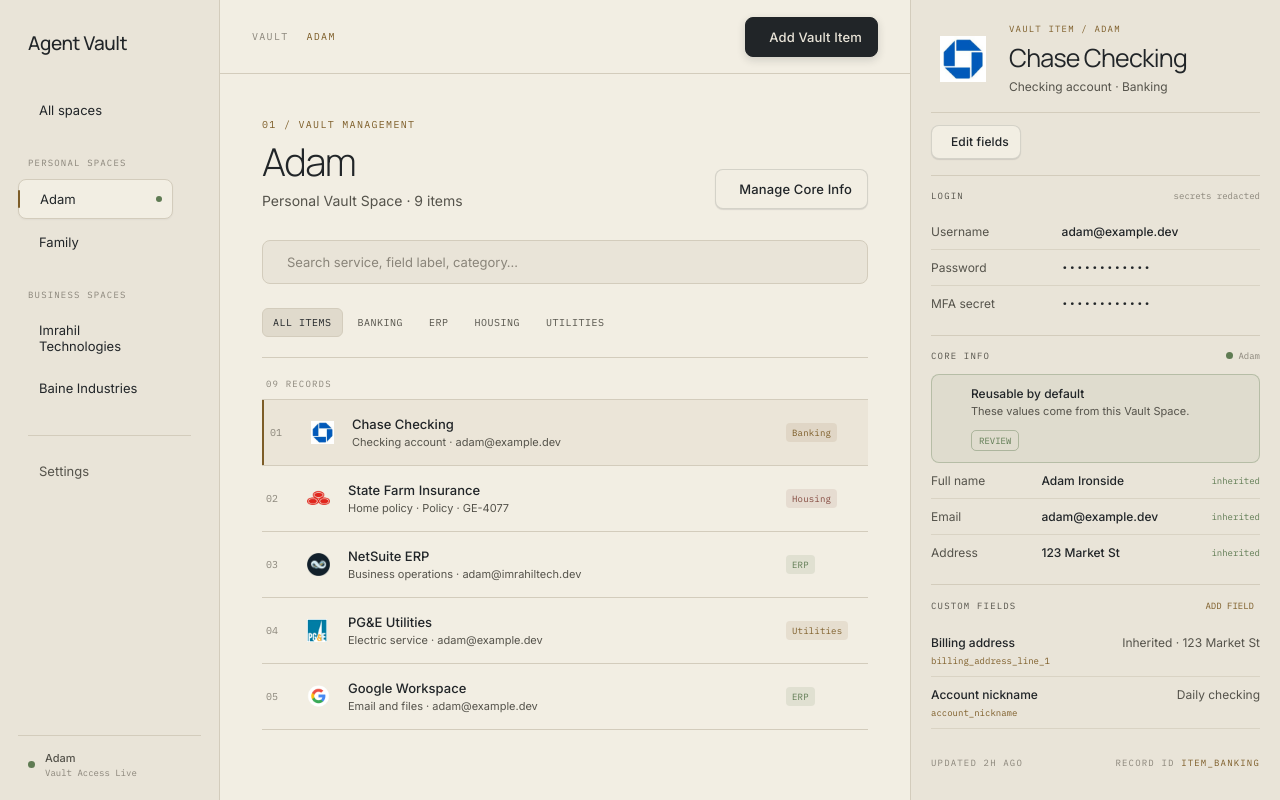
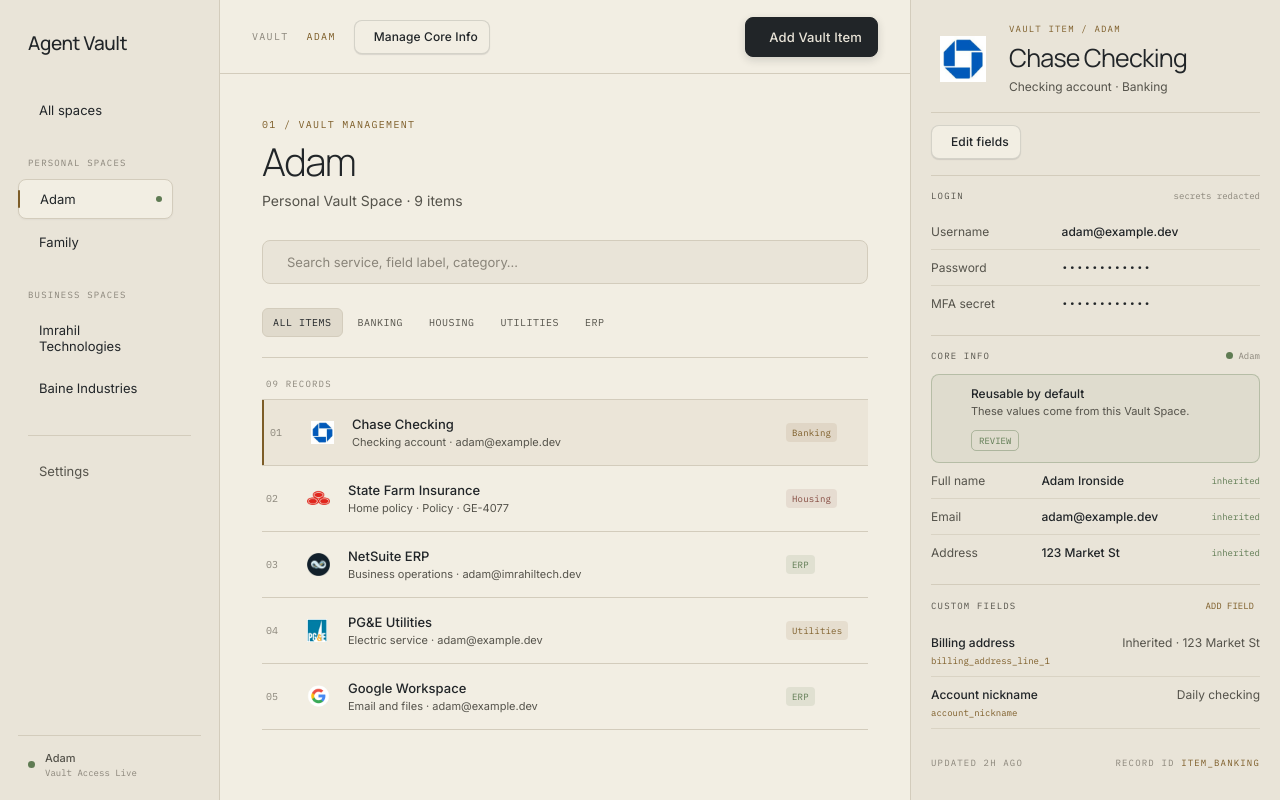
Before and after one commit to Baine-Industries/agent-login-design-lab, a React (Vite) app in the folder prototype/: page / in a window 1280 px wide. Built offline with nearby package versions, Linux system fonts and the light colour scheme.

Commit message:
expand contextual vault categories

```diff
--- a/prototype/src/App.jsx
+++ b/prototype/src/App.jsx
@@ -24,7 +24,16 @@
 
 const currentUser = "Adam";
 
-const commonCategories = ["Banking", "ERP", "Housing", "Utilities", "Taxes"];
+const personalCategories = [
+  "Banking", "Credit Cards", "Investing", "Insurance", "Healthcare", "Housing", "Utilities", "Taxes", "Government", "Education", "Travel", "Shopping", "Subscriptions", "Transportation", "Legal", "Employment", "Family", "Documents", "Communications", "Other",
+];
+
+const businessCategories = [
+  "Banking", "Accounting", "ERP", "Finance", "Payroll", "HR", "CRM & Sales", "Procurement", "Vendors", "Contracts", "Insurance", "Taxes", "Legal", "Compliance", "Government", "IT & Infrastructure", "Hosting & Domains", "Marketing", "Analytics", "Communications", "Office & Facilities", "Utilities", "Travel", "Other",
+];
+
+const categorySeedsByType = { Personal: personalCategories, Business: businessCategories };
+const commonCategories = [...new Set([...personalCategories, ...businessCategories])];
 
 const initialItems = [
   {
@@ -368,9 +377,13 @@
     return ["All items", ...new Set([...commonCategories.filter((category) => itemCategories.includes(category)), ...itemCategories, ...addedCategories])];
   }, [activeSpace, customCategories, scopedItems]);
   const categoryOptions = useMemo(() => {
-    const addedCategories = customCategories.map((category) => category.name);
-    return [...new Set([...commonCategories, ...items.map((item) => item.category), ...addedCategories])];
-  }, [customCategories, items]);
+    const seededCategories = activeSpace === "all" ? commonCategories : categorySeedsByType[selectedSpace?.type] || commonCategories;
+    const itemCategories = scopedItems.map((item) => item.category);
+    const addedCategories = customCategories
+      .filter((category) => activeSpace === "all" || category.spaceId === "all" || category.spaceId === activeSpace)
+      .map((category) => category.name);
+    return [...new Set([...seededCategories, ...itemCategories, ...addedCategories])];
+  }, [activeSpace, customCategories, scopedItems, selectedSpace?.type]);
   const visibleItems = useMemo(() => {
     const normalizedQuery = query.trim().toLowerCase();
     return items.filter((item) => {
@@ -503,7 +516,10 @@
 
       <main className="main-stage">
         <header className="topbar">
-          <div className="crumbs"><span>VAULT</span><Icon name="ph-slash" size={12} /><span>{selectedSpace?.name || "ALL SPACES"}</span></div>
+          <div className="topbar-left">
+            <div className="crumbs"><span>VAULT</span><Icon name="ph-slash" size={12} /><span>{selectedSpace?.name || "ALL SPACES"}</span></div>
+            <button className="button button--light button--small" onClick={() => setModal("core")}><Icon name="ph-address-book" size={15} /> Manage Core Info</button>
+          </div>
           <div className="topbar-actions">
             <button className="button button--dark" onClick={() => setModal("add")}> <Icon name="ph-plus" size={15} /> Add Vault Item</button>
           </div>
@@ -516,7 +532,6 @@
               <h1>{selectedSpace ? selectedSpace.name : "All spaces"}</h1>
               <p>{selectedSpace ? `${selectedSpace.type} Vault Space · ${visibleItems.length} items` : `${visibleItems.length} items across your Vault Spaces`}</p>
             </div>
-            <button className="button button--light" onClick={() => setModal("core")}><Icon name="ph-address-book" size={16} /> Manage Core Info</button>
           </section>
 
           <div className="search-row">
--- a/prototype/src/styles.css
+++ b/prototype/src/styles.css
@@ -65,6 +65,7 @@
 
 .main-stage { min-width: 0; min-height: 0; height: 100vh; display: flex; flex-direction: column; overflow: hidden; background: var(--panel); }
 .topbar { min-height: 74px; flex: none; display: flex; align-items: center; justify-content: space-between; gap: 20px; padding: 0 32px; border-bottom: 1px solid var(--hairline); }
+.topbar-left { min-width: 0; display: flex; align-items: center; gap: 18px; }
 .crumbs { display: flex; align-items: center; gap: 9px; color: var(--ink-faint); font-size: 10px; }
 .crumbs span:last-child { color: var(--gold); }
 .topbar-actions { display: flex; align-items: center; gap: 16px; }
@@ -205,6 +206,7 @@
   .space-more { display: none; }
   .main-stage { min-height: auto; }
   .topbar { min-height: 60px; padding: 0 18px; }
+  .topbar-left { gap: 10px; }
   .content-wrap { min-height: auto; flex: none; padding: 30px 18px 48px; }
   .page-intro { align-items: start; flex-direction: column; padding-bottom: 24px; }
   .page-intro .button { width: 100%; }
```
Also changed, not shown: 1 other file (tests, documents, lock files or other folders).
